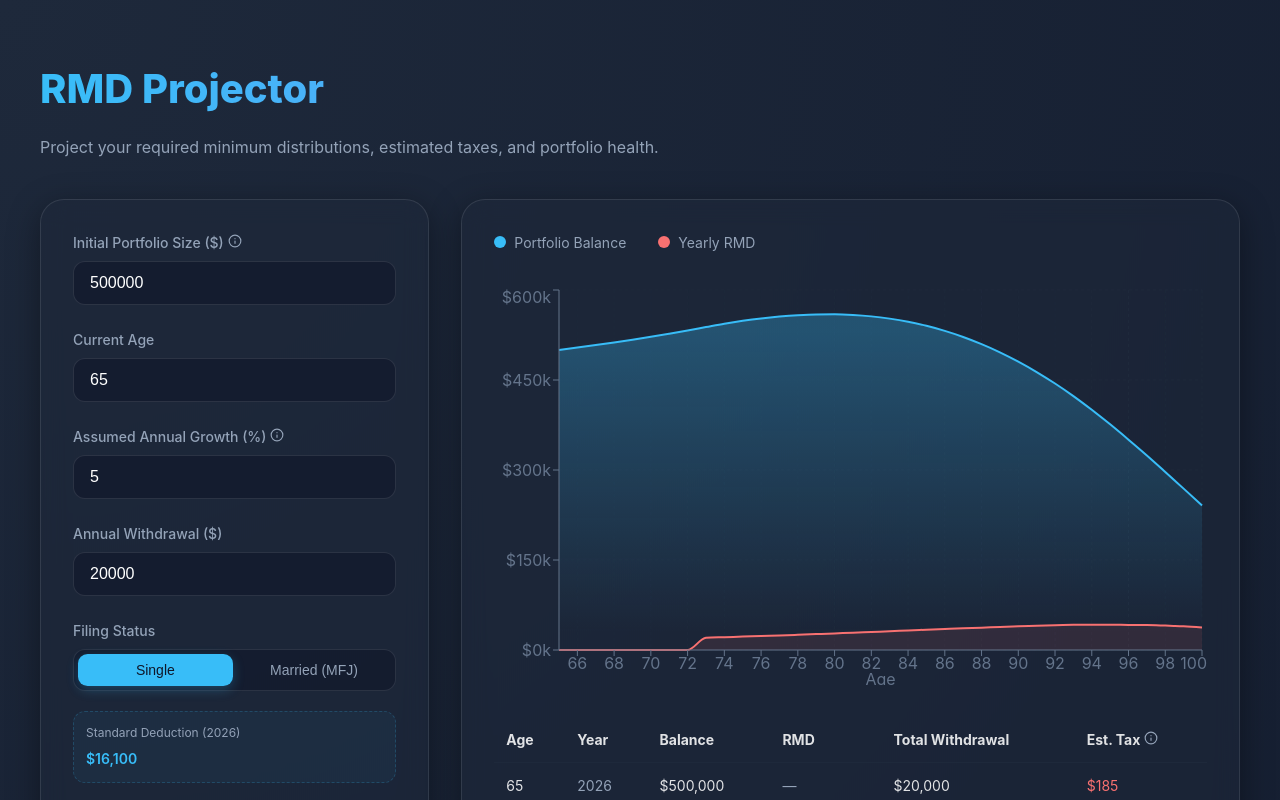
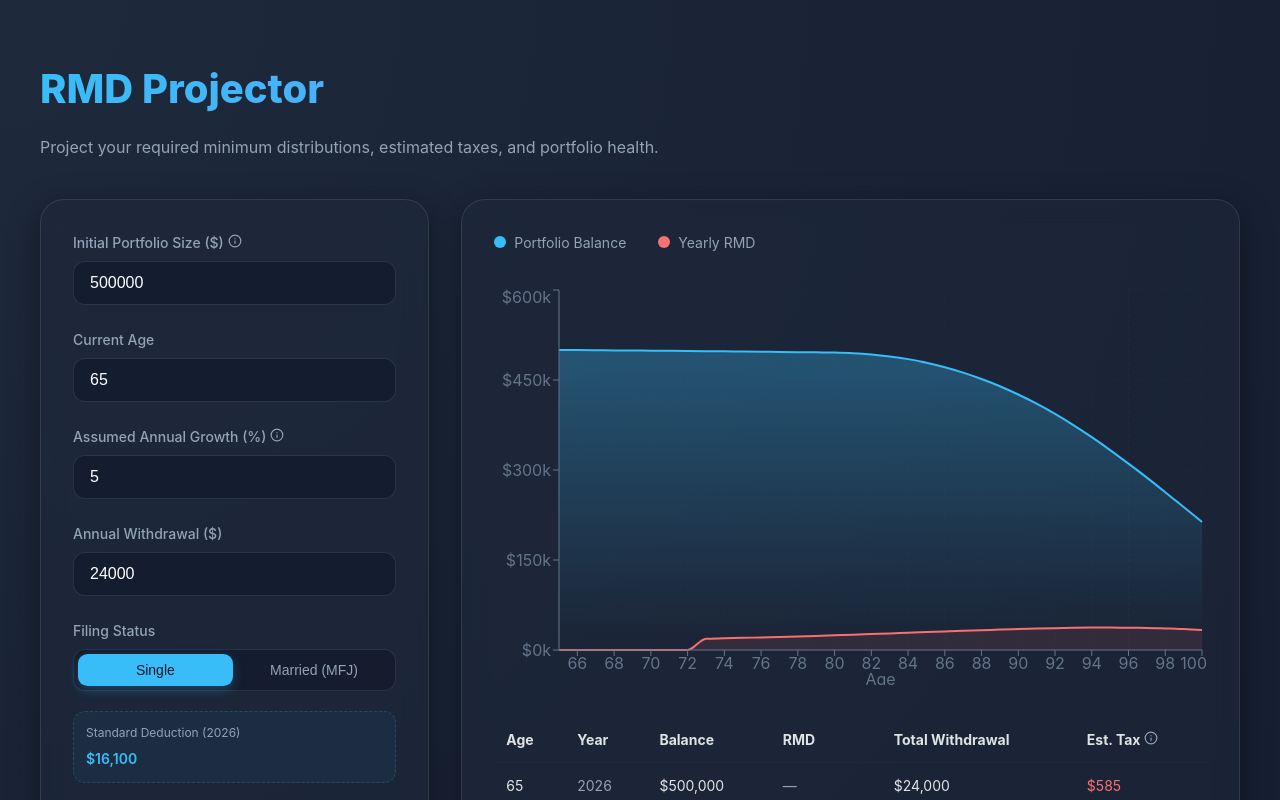
Before and after one commit to ecao310/rmd-projector, a React (Vite) app: page / in a window 1280 px wide. Shown: the top 800 px of the page. Built offline with nearby package versions, Linux system fonts and the light colour scheme.

Commit message:
chore: Update default annual withdrawal amount from 20000 to 24000.

```diff
--- a/src/App.tsx
+++ b/src/App.tsx
@@ -33,7 +33,7 @@ const App: React.FC = () => {
   const [portfolioSize, setPortfolioSize] = useState<number>(500000);
   const [currentAge, setCurrentAge] = useState<number>(65);
   const [growthRate, setGrowthRate] = useState<number>(5);
-  const [annualWithdrawal, setAnnualWithdrawal] = useState<number>(20000);
+  const [annualWithdrawal, setAnnualWithdrawal] = useState<number>(24000);
   const [filingStatus, setFilingStatus] = useState<FilingStatus>('single');
 
   const projection = useMemo(() => {
```
